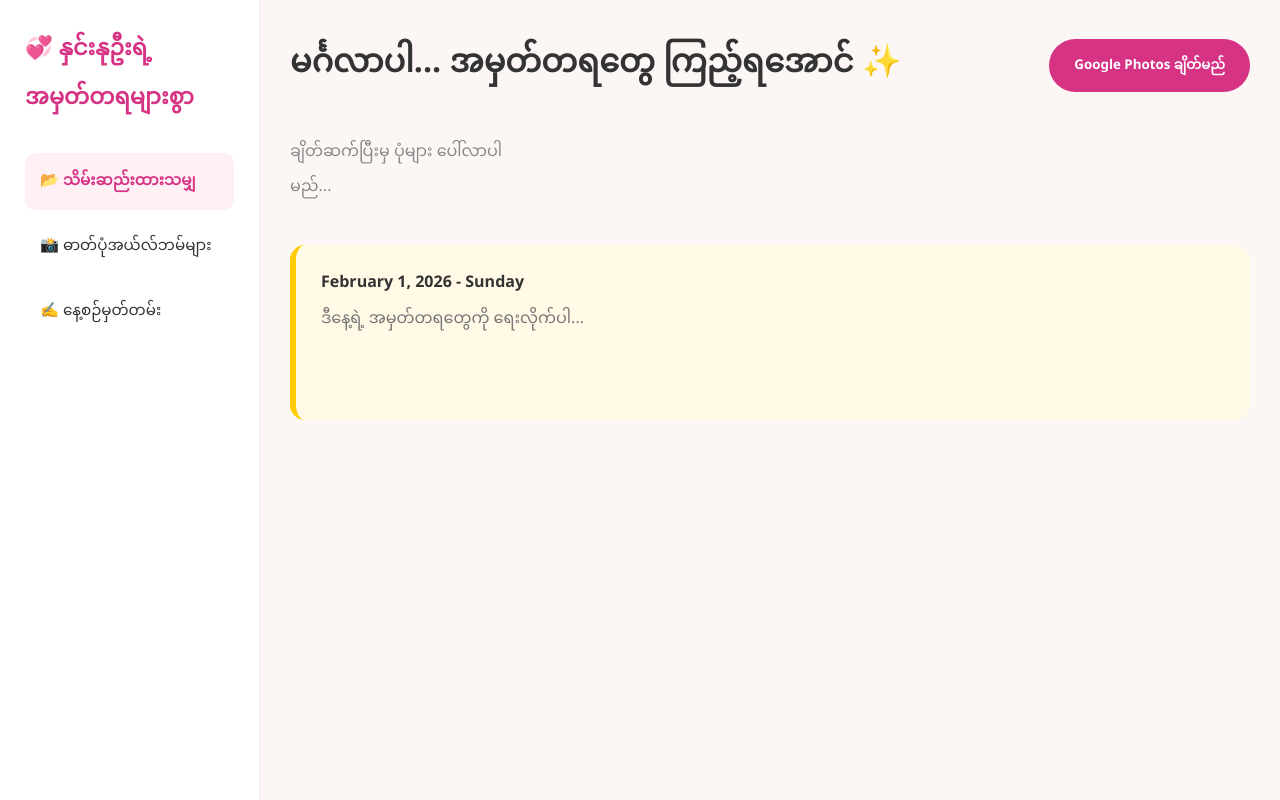
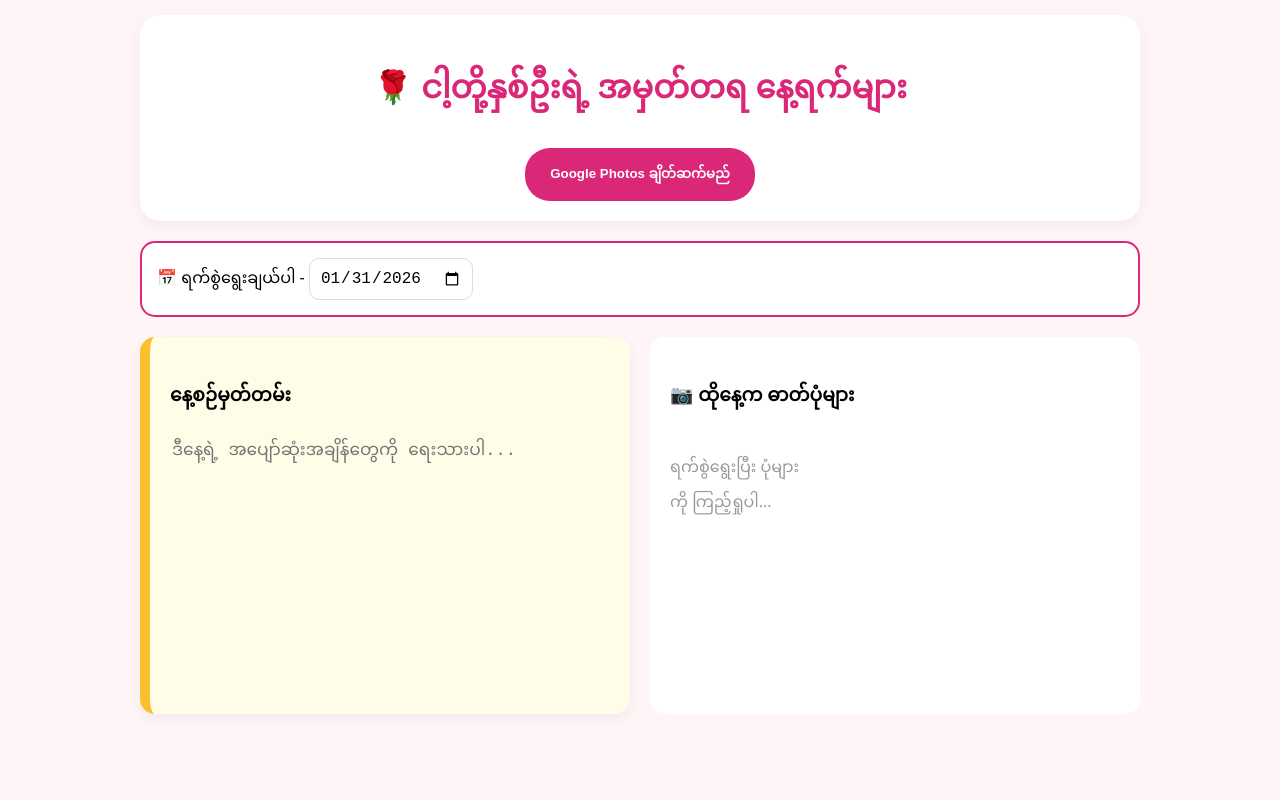
Before and after one commit to kok208159-jpg/WTOKE, a plain HTML site: page index.html in a window 1280 px wide. Drawn offline with Linux system fonts and the light colour scheme.

Commit message:
Update title and enhance layout in index.html

```diff
--- a/index.html
+++ b/index.html
@@ -3,85 +3,124 @@
 <head>
     <meta charset="UTF-8">
     <meta name="viewport" content="width=device-width, initial-scale=1.0">
-    <title>နှင်းနုဦးရဲ့ အမှတ်တရများ</title>
+    <title>ငါ့တို့နှစ်ဦးရဲ့ Memories Diary</title>
     <script src="https://accounts.google.com/gsi/client" async defer></script>
     <style>
-        * { margin: 0; padding: 0; box-sizing: border-box; font-family: 'Segoe UI', sans-serif; }
-        body { display: flex; height: 100vh; background-color: #fcf6f5; color: #333; }
-        nav { width: 260px; background: white; padding: 25px; border-right: 1px solid #eee; box-shadow: 2px 0 10px rgba(0,0,0,0.02); }
-        nav h2 { color: #d63384; margin-bottom: 30px; font-size: 1.4rem; }
-        .menu-item { padding: 12px 15px; cursor: pointer; border-radius: 10px; transition: 0.3s; margin-bottom: 8px; font-size: 0.95rem; }
-        .menu-item:hover { background: #fff0f6; color: #d63384; }
-        .active { background: #fff0f6; color: #d63384; font-weight: bold; }
-        main { flex: 1; padding: 30px; overflow-y: auto; }
-        .header { display: flex; justify-content: space-between; align-items: center; margin-bottom: 35px; }
-        .grid { display: grid; grid-template-columns: repeat(auto-fill, minmax(200px, 1fr)); gap: 20px; }
-        .card { background: white; padding: 12px; border-radius: 15px; border: 1px solid #f0f0f0; text-align: center; transition: 0.3s; }
-        .card:hover { transform: translateY(-5px); box-shadow: 0 10px 20px rgba(0,0,0,0.05); }
-        .card img { width: 100%; height: 150px; object-fit: cover; border-radius: 10px; margin-bottom: 10px; }
-        #auth_btn { background: #d63384; color: white; border: none; padding: 12px 25px; border-radius: 30px; cursor: pointer; font-weight: bold; }
-        .notepad { background: #fff9e6; padding: 25px; border-radius: 15px; border-left: 6px solid #ffcc00; margin-top: 40px; }
-        textarea { width: 100%; border: none; background: transparent; resize: none; outline: none; font-size: 16px; margin-top: 10px; }
+        :root { --pink: #db2777; --bg: #fff5f7; }
+        body { font-family: 'Segoe UI', Tahoma, sans-serif; background: var(--bg); margin: 0; padding: 15px; }
+        .container { max-width: 1000px; margin: auto; }
+        .header-section { background: white; padding: 20px; border-radius: 20px; box-shadow: 0 4px 15px rgba(0,0,0,0.05); margin-bottom: 20px; text-align: center; }
+
+        /* Date Picker Style */
+        .date-selector { margin: 20px 0; padding: 15px; background: white; border-radius: 15px; border: 2px solid var(--pink); }
+        input[type="date"] { padding: 10px; border-radius: 10px; border: 1px solid #ddd; font-size: 16px; }
+
+        /* Content Layout */
+        .main-content { display: grid; grid-template-columns: 1fr 1fr; gap: 20px; }
+        @media (max-width: 768px) { .main-content { grid-template-columns: 1fr; } }
+
+        /* Notepad Section */
+        .notepad { background: #fffde7; padding: 20px; border-radius: 15px; border-left: 10px solid #fbc02d; box-shadow: 0 5px 15px rgba(0,0,0,0.05); }
+        textarea { width: 100%; height: 250px; border: none; background: transparent; font-size: 17px; line-height: 1.6; outline: none; resize: none; }
+
+        /* Photo Section */
+        .photo-viewer { background: white; padding: 20px; border-radius: 15px; min-height: 300px; }
+        .grid { display: grid; grid-template-columns: repeat(auto-fill, minmax(140px, 1fr)); gap: 10px; margin-top: 15px; }
+        .grid img { width: 100%; height: 140px; object-fit: cover; border-radius: 12px; transition: 0.3s; cursor: pointer; }
+        .grid img:hover { transform: scale(1.05); }
+
+        .btn { background: var(--pink); color: white; border: none; padding: 12px 25px; border-radius: 25px; cursor: pointer; font-weight: bold; }
     </style>
 </head>
 <body>
 
-<nav>
-    <h2>💞 နှင်းနုဦးရဲ့ <br> အမှတ်တရများစွာ</h2>
-    <div class="menu-item active">📂 သိမ်းဆည်းထားသမျှ</div>
-    <div class="menu-item">📸 ဓာတ်ပုံအယ်လ်ဘမ်များ</div>
-    <div class="menu-item">✍️ နေ့စဉ်မှတ်တမ်း</div>
-</nav>
-
-<main>
-    <div class="header">
-        <h1>မင်္ဂလာပါ... အမှတ်တရတွေ ကြည့်ရအောင် ✨</h1>
-        <button id="auth_btn" onclick="handleAuthClick()">Google Photos ချိတ်မည်</button>
+<div class="container">
+    <div class="header-section">
+        <h1 style="color: var(--pink);">🌹 ငါ့တို့နှစ်ဦးရဲ့ အမှတ်တရ နေ့ရက်များ</h1>
+        <button id="auth_btn" class="btn" onclick="handleAuthClick()">Google Photos ချိတ်ဆက်မည်</button>
     </div>
 
-    <div id="photos_grid" class="grid">
-        <p style="color: #888;">ချိတ်ဆက်ပြီးမှ ပုံများ ပေါ်လာပါမည်...</p>
+    <div class="date-selector">
+        <label>📅 ရက်စွဲရွေးချယ်ပါ - </label>
+        <input type="date" id="selected-date" onchange="updateContentByDate()">
     </div>
 
-    <div class="notepad">
-        <strong>February 1, 2026 - Sunday</strong>
-        <textarea id="note-area" rows="4" placeholder="ဒီနေ့ရဲ့ အမှတ်တရတွေကို ရေးလိုက်ပါ..."></textarea>
+    <div class="main-content">
+        <div class="notepad">
+            <h3 id="note-heading">နေ့စဉ်မှတ်တမ်း</h3>
+            <textarea id="note-input" oninput="saveNoteByDate()" placeholder="ဒီနေ့ရဲ့ အပျော်ဆုံးအချိန်တွေကို ရေးသားပါ..."></textarea>
+            <p id="save-status" style="font-size: 12px; color: green; display: none;">သိမ်းဆည်းပြီး ✅</p>
+        </div>
+
+        <div class="photo-viewer">
+            <h3>📷 ထိုနေ့က ဓာတ်ပုံများ</h3>
+            <div id="photos_grid" class="grid">
+                <p style="color: #999;">ရက်စွဲရွေးပြီး ပုံများကို ကြည့်ရှုပါ...</p>
+            </div>
+        </div>
     </div>
-</main>
+</div>
 
 <script>
     const CLIENT_ID = '1043599242937-k8ogr0hv2gbqnil69bpoqkdakht2ruia.apps.googleusercontent.com';
     const SCOPES = 'https://www.googleapis.com/auth/photoslibrary.readonly';
     let tokenClient;
+    let accessToken = null;
+
+    // ယနေ့ရက်စွဲကို Default ထားခြင်း
+    document.getElementById('selected-date').valueAsDate = new Date();
 
     function initClient() {
         tokenClient = google.accounts.oauth2.initTokenClient({
-            client_id: CLIENT_ID,
-            scope: SCOPES,
-            callback: (resp) => {
-                if (resp.access_token) {
-                    document.getElementById('auth_btn').innerText = "ချိတ်ဆက်ပြီးပါပြီ ✅";
-                    loadPhotos(resp.access_token);
-                }
-            },
+            client_id: CLIENT_ID, scope: SCOPES,
+            callback: (resp) => { accessToken = resp.access_token; updateContentByDate(); }
         });
+        updateContentByDate();
     }
 
     function handleAuthClick() { tokenClient.requestAccessToken(); }
 
-    async function loadPhotos(token) {
-        const res = await fetch('https://photoslibrary.googleapis.com/v1/mediaItems?pageSize=12', {
-            headers: { 'Authorization': `Bearer ${token}` }
+    // ရက်စွဲပြောင်းတိုင်း အလုပ်လုပ်မည့် function
+    function updateContentByDate() {
+        const date = document.getElementById('selected-date').value;
+        document.getElementById('note-heading').innerText = "📝 " + date + " ၏ မှတ်တမ်း";
+
+        // မှတ်စုကို Load လုပ်ခြင်း
+        const savedNote = localStorage.getItem('note_' + date);
+        document.getElementById('note-input').value = savedNote || "";
+
+        // ဓာတ်ပုံများကို Load လုပ်ခြင်း
+        if (accessToken) fetchPhotosByDate(date);
+    }
+
+    function saveNoteByDate() {
+        const date = document.getElementById('selected-date').value;
+        const content = document.getElementById('note-input').value;
+        localStorage.setItem('note_' + date, content);
+
+        const status = document.getElementById('save-status');
+        status.style.display = 'block';
+        setTimeout(() => status.style.display = 'none', 1000);
+    }
+
+    async function fetchPhotosByDate(dateStr) {
+        const parts = dateStr.split('-'); // [YYYY, MM, DD]
+        const filters = {
+            "filters": {
+                "dateFilter": { "dates": [{ "year": parts[0], "month": parts[1], "day": parts[2] }] }
+            }
+        };
+
+        const res = await fetch('https://photoslibrary.googleapis.com/v1/mediaItems:search', {
+            method: 'POST',
+            headers: { 'Authorization': `Bearer ${accessToken}`, 'Content-Type': 'application/json' },
+            body: JSON.stringify(filters)
         });
         const data = await res.json();
         const grid = document.getElementById('photos_grid');
-        grid.innerHTML = '';
-        if (data.mediaItems) {
-            data.mediaItems.forEach(item => {
-                grid.innerHTML += `<div class="card"><img src="${item.baseUrl}=w400-h400"></div>`;
-            });
-        }
+        grid.innerHTML = data.mediaItems ? data.mediaItems.map(item => `<img src="${item.baseUrl}=w400">`).join('') : '<p>ထိုနေ့က ရိုက်ထားသော ပုံမရှိပါ။</p>';
     }
+
     window.onload = initClient;
 </script>
 
```
